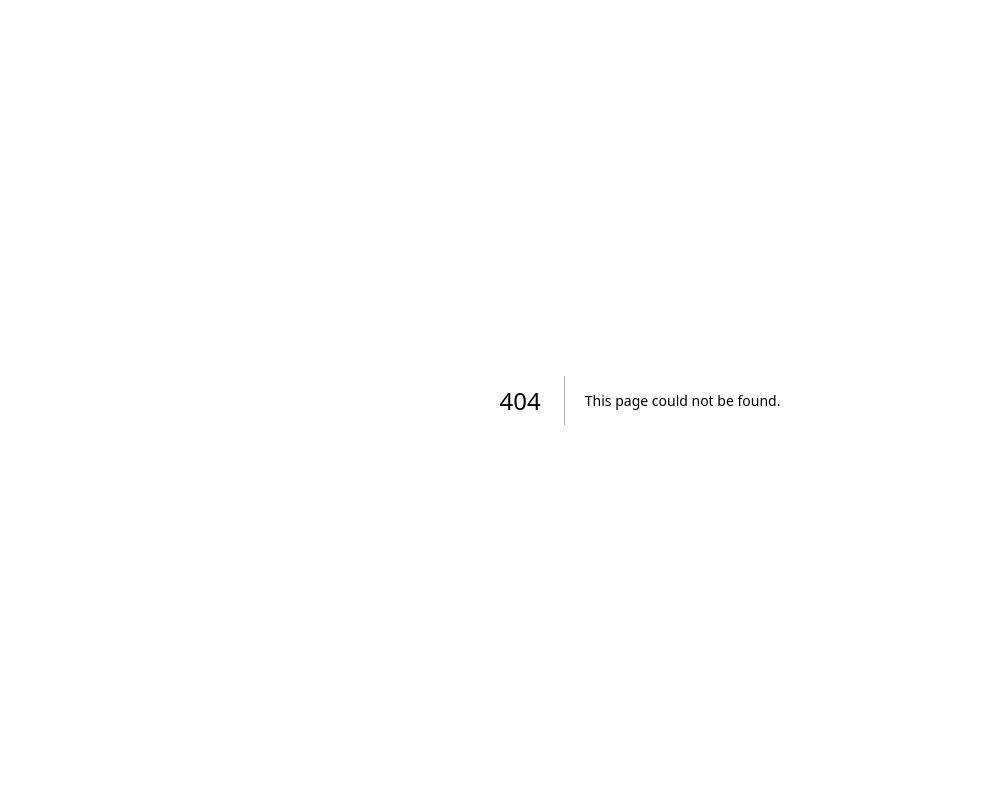
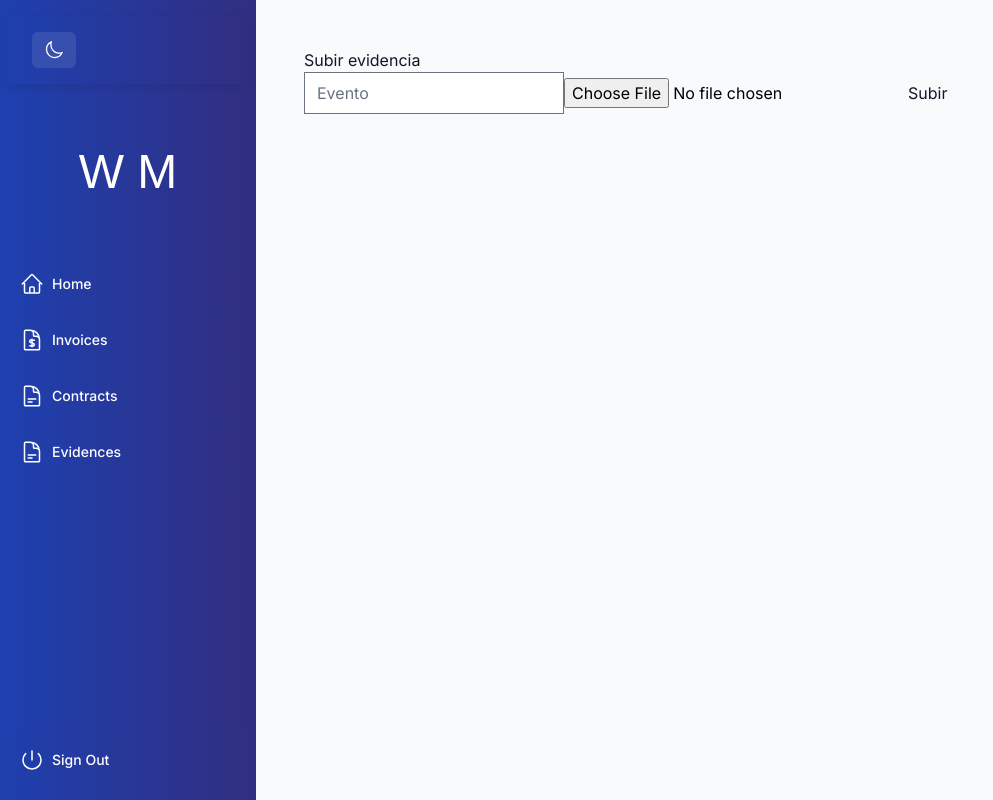
Before and after one commit to willmodev503/invoice, a Next.js app: page /dashboard/evidences/new in a window 1280 px wide. Before the commit this address had no page. Shown: the whole page, without its empty margins (0-993 px from the left). Built offline with nearby package versions, Linux system fonts and the light colour scheme; a web font is replaced by a local one.

Commit message:
se agrego opcion para subir archivos como evidencia, pendiente  de  resolver  consultas y confirmacoin

```diff
--- /dev/null
+++ b/app/api/evidences/route.ts
@@ -0,0 +1,23 @@
+import { prisma } from "@/app/lib/prisma";
+
+export async function POST(req: Request) {
+  const body = await req.json();
+
+  const evidence = await prisma.evidence.create({
+    data: {
+      title: body.title,
+      fileUrl: body.fileUrl,
+      fileType: body.fileType,
+    },
+  });
+
+  return Response.json(evidence);
+}
+
+export async function GET() {
+  const evidences = await prisma.evidence.findMany({
+    orderBy: { createdAt: "desc" },
+  });
+
+  return Response.json(evidences);
+}
--- /dev/null
+++ b/app/api/upload/route.ts
@@ -0,0 +1,41 @@
+import { NextResponse } from "next/server";
+
+export async function POST(req: Request) {
+  const formData = await req.formData();
+  const file = formData.get("file") as File;
+
+  if (!file) {
+    return NextResponse.json({ error: "No file provided" }, { status: 400 });
+  }
+
+  const cloudName = process.env.CLOUDINARY_CLOUD_NAME!;
+  const uploadPreset = process.env.CLOUDINARY_UPLOAD_PRESET!;
+
+  const data = new FormData();
+  data.append("file", file);
+  data.append("upload_preset", uploadPreset);
+
+  const res = await fetch(
+    `https://api.cloudinary.com/v1_1/${cloudName}/auto/upload`,
+    {
+      method: "POST",
+      body: data,
+    }
+  );
+
+  const result = await res.json();
+
+  console.log("CLOUDINARY RESULT:", result);
+
+  if (!result.secure_url) {
+    return NextResponse.json(
+      { error: "Upload failed", details: result },
+      { status: 500 }
+    );
+  }
+
+  return NextResponse.json({
+    url: result.secure_url,
+    type: result.resource_type,
+  });
+}
--- /dev/null
+++ b/app/dashboard/evidences/new/page.tsx
@@ -0,0 +1,68 @@
+"use client";
+
+import { useState } from "react";
+import toast from "react-hot-toast";
+
+export default function NewEvidence() {
+  const [file, setFile] = useState<File | null>(null);
+  const [title, setTitle] = useState("");
+
+  async function handleUpload() {
+    if (!file) return;
+
+
+    const formData = new FormData();
+    formData.append("file", file);
+
+    try {
+      // 1️⃣ subir archivo
+      const uploadRes = await fetch("/api/upload", {
+        method: "POST",
+        body: formData,
+      });
+
+      const uploadData = await uploadRes.json();
+      console.log(uploadData);
+
+      // 2️⃣ guardar en DB
+      await fetch("/api/evidences", {
+        method: "POST",
+        headers: {
+          "Content-Type": "application/json",
+        },
+        body: JSON.stringify({
+          title,
+          fileUrl: uploadData.url,
+          fileType: uploadData.type,
+        }),
+      });
+
+      toast.success("Evidencia subida ✅");
+    } catch {
+      toast.error("Error ❌");
+    }
+  }
+
+  return (
+    <div >
+      <h1>Subir evidencia</h1>
+
+      <input
+      className="text-black"
+        type="text"
+        placeholder="Evento"
+        onChange={(e) => setTitle(e.target.value)}
+      />
+
+      <input
+      className="text-black"
+        type="file"
+        onChange={(e) => setFile(e.target.files?.[0] || null)}
+      />
+
+      <button onClick={handleUpload}>
+        Subir
+      </button>
+    </div>
+  );
+}
--- /dev/null
+++ b/app/dashboard/evidences/page.tsx
@@ -0,0 +1,40 @@
+import { prisma } from "@/app/lib/prisma";
+import Link from 'next/link';
+
+export default async function Page() {
+  const evidences = await prisma.evidence.findMany({
+    orderBy: { createdAt: "desc" },
+  });
+
+
+
+  return (
+    <div className="">
+      <h1>Evidencias</h1>
+
+        <div className="mt-4 flex items-center justify-between gap-2 md:mt-8">
+              {/* <Search placeholder="Search invoices..." /> */}
+              <Link
+                  href="/dashboard/evidences/new"
+                  className="flex h-10 items-center rounded-lg bg-blue-600 px-4 text-sm font-medium text-white transition-colors hover:bg-blue-500 focus-visible:outline focus-visible:outline-2 focus-visible:outline-offset-2 focus-visible:outline-blue-600"
+                >
+                  <span className="hidden md:block"> nueva evidencia</span>{' '}
+                  <p className="h-5 md:ml-4" />
+                </Link>
+            </div>
+
+
+
+      {evidences.map((e) => (
+        <div key={e.id}>
+          <p>{e.title}</p>
+          <p>{new Date(e.createdAt).toLocaleString()}</p>
+
+          <a href={e.fileUrl} target="_blank">
+            Ver archivo
+          </a>
+        </div>
+      ))}
+    </div>
+  );
+}
--- a/app/ui/dashboard/nav-links.tsx
+++ b/app/ui/dashboard/nav-links.tsx
@@ -19,7 +19,7 @@ const links = [
   { name: 'Home', href: '/dashboard', icon: HomeIcon },
   {name: 'Invoices',href: '/dashboard/invoices',icon: DocumentCurrencyDollarIcon},
   { name: 'Contracts', href: '/dashboard/contracts', icon: DocumentTextIcon },
-
+ { name: 'Evidences', href: '/dashboard/evidences', icon: DocumentTextIcon },
 ];
 
 export default function NavLinks() {
```
Also changed, not shown: 1 other file (tests, documents, lock files or other folders).
